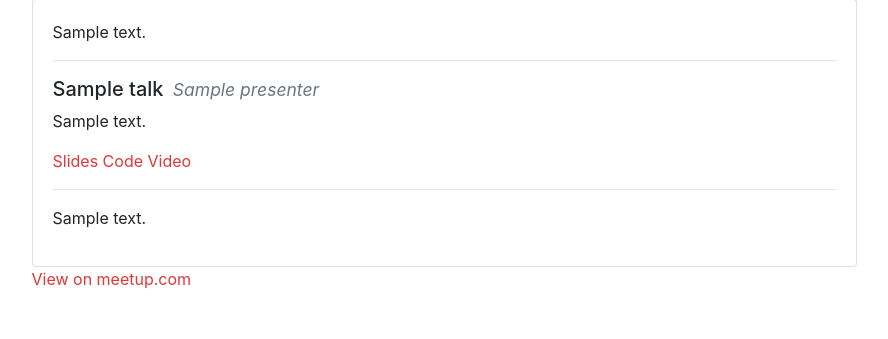
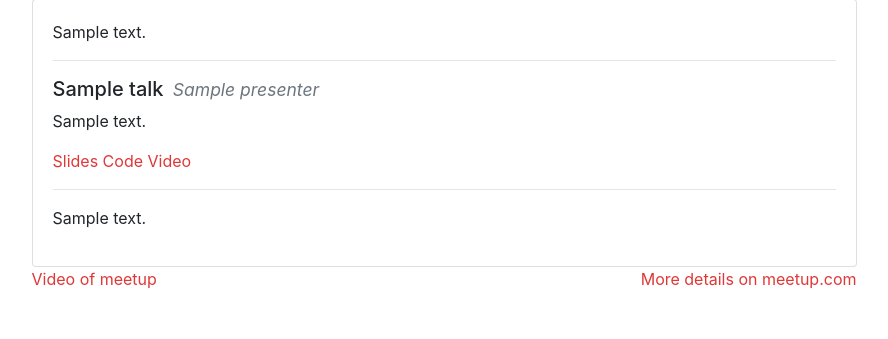
Before and after one commit to py-yyc/pyyyc.org, a Django app: page / in a window 1280 px wide. Shown: the part 516-855 px from the top of the page, without its empty margins (196-1084 px from the left). Run offline with Django 3.2, Linux system fonts and the light colour scheme; tables that the repository leaves empty hold one stand-in row (values such as "Sample post"); style sheets or scripts are compiled from the project's sources; parts of the project's set-up code (start-up, migrations or seed data) failed here and were passed over.

Commit message:
Support links to event videos

```diff
--- a/manage.py
+++ b/manage.py
@@ -6,7 +6,7 @@ import sys
 
 def main():
     """Run administrative tasks."""
-    os.environ.setdefault('DJANGO_SETTINGS_MODULE', 'website.settings')
+    os.environ.setdefault("DJANGO_SETTINGS_MODULE", "website.settings")
     try:
         from django.core.management import execute_from_command_line
     except ImportError as exc:
@@ -18,5 +18,5 @@ def main():
     execute_from_command_line(sys.argv)
 
 
-if __name__ == '__main__':
+if __name__ == "__main__":
     main()
--- a/pyyyc/models.py
+++ b/pyyyc/models.py
@@ -81,6 +81,13 @@ class Event(models.Model):
         blank=True,
         null=True,
         help_text="This can be auto-populated by an import script",
+    )
+    video_link = models.URLField(
+        null=True,
+        blank=True,
+        help_text="""
+            A link to a video of the entire meetup, as opposed to just one talk.
+        """,
     )
     hidden = models.BooleanField(
         default=False,
--- a/pyyyc/templates/pyyyc/home.html
+++ b/pyyyc/templates/pyyyc/home.html
@@ -119,8 +119,13 @@
           </div>
         </div>
         <!-- -->
-        {% if event.meetup_link %}<a href="{{ event.meetup_link }}"
-          >View on meetup.com</a
+        {% if event.video_link %}
+        <a href="{{ event.video_link }}">Video of meetup</a>
+        {% endif %}
+        <!-- -->
+        {% if event.meetup_link %}
+        <a class="float-right" href="{{ event.meetup_link }}"
+          >More details on meetup.com</a
         >{% endif %}
       </div>
       {% endfor %}
```
Also changed, not shown: pyyyc/migrations/0013_add_event_video.py (added).
